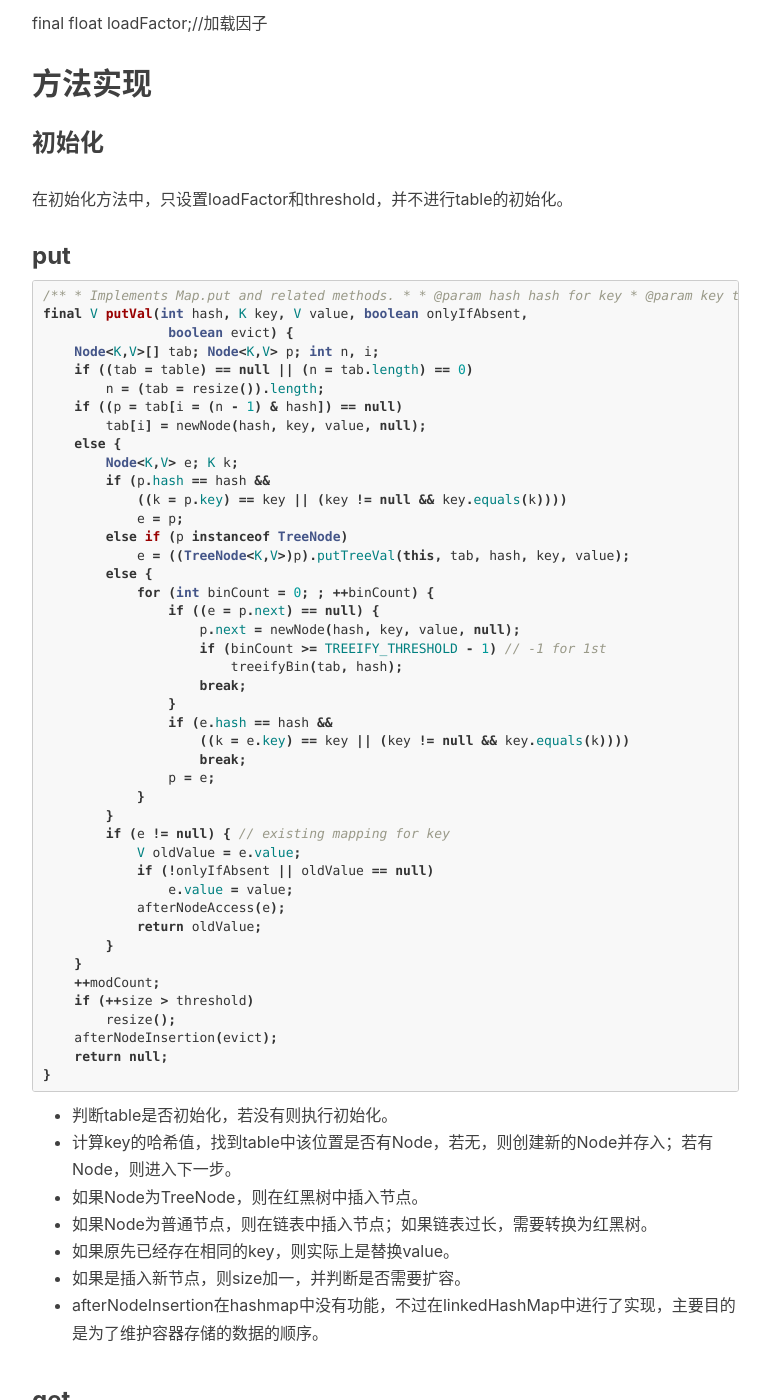
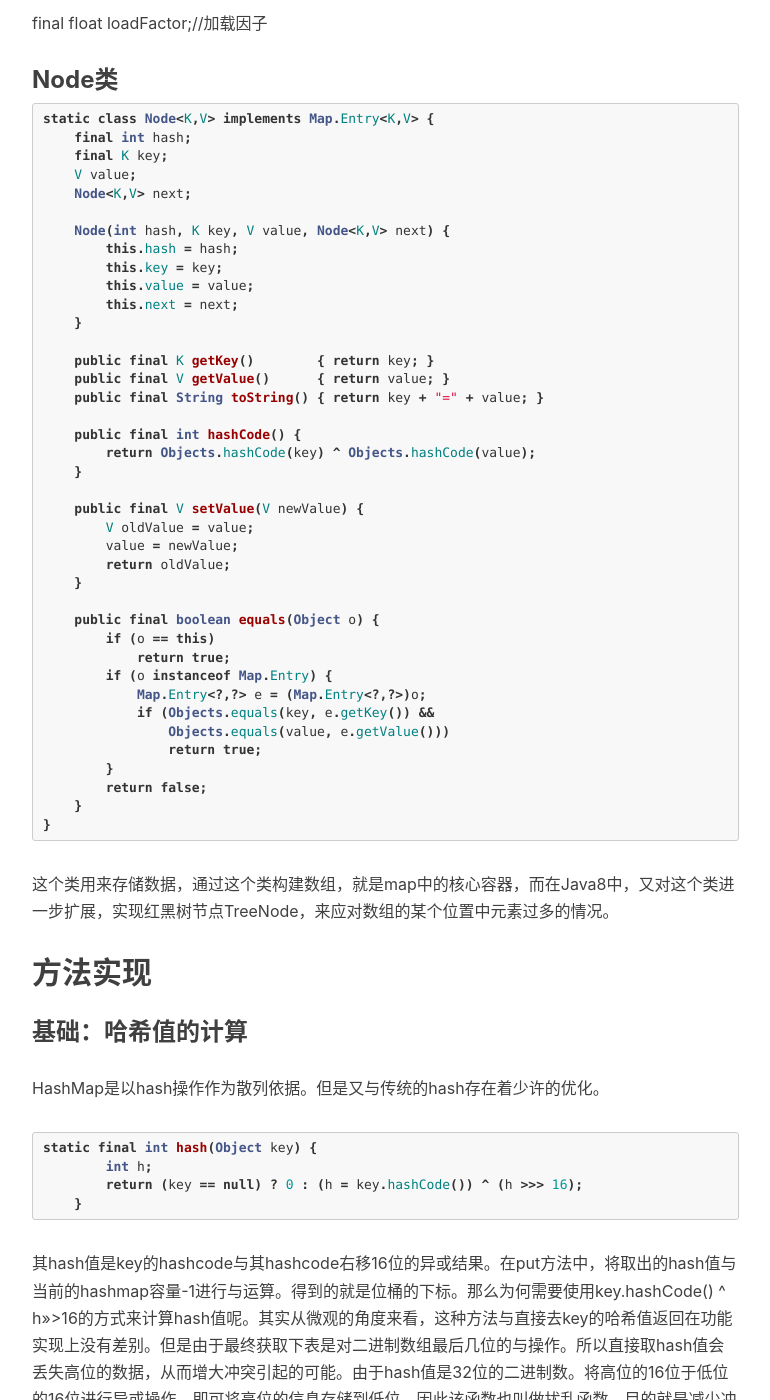
Before and after one commit to liuz2015/liuz2015.github.io, a Jekyll site: the page built from _posts/2018-08-24-java-hashmap.markdown, in a window 1280 px wide and 1400 px high, scrolled down 1378 px. Shown: the whole window, without its empty margins (233-1003 px from the left). Built offline with Jekyll 4.4.1, drawn with Linux system fonts in a browser that asks for light colours; nearby versions of some CDN libraries; comment, search, counter and statistics services are not loaded; some of the changed text lies outside the part shown.

Commit message:
更新java8 HashMap

````diff
--- a/_posts/2018-08-24-java-hashmap.markdown
+++ b/_posts/2018-08-24-java-hashmap.markdown
@@ -38,7 +38,62 @@ int threshold;//阈值 当实际节点个数超过(容量*填充因子)时进行
 
 final float loadFactor;//加载因子
 
+### Node类
+```java
+static class Node<K,V> implements Map.Entry<K,V> {
+    final int hash;
+    final K key;
+    V value;
+    Node<K,V> next;
+
+    Node(int hash, K key, V value, Node<K,V> next) {
+        this.hash = hash;
+        this.key = key;
+        this.value = value;
+        this.next = next;
+    }
+
+    public final K getKey()        { return key; }
+    public final V getValue()      { return value; }
+    public final String toString() { return key + "=" + value; }
+
+    public final int hashCode() {
+        return Objects.hashCode(key) ^ Objects.hashCode(value);
+    }
+
+    public final V setValue(V newValue) {
+        V oldValue = value;
+        value = newValue;
+        return oldValue;
+    }
+
+    public final boolean equals(Object o) {
+        if (o == this)
+            return true;
+        if (o instanceof Map.Entry) {
+            Map.Entry<?,?> e = (Map.Entry<?,?>)o;
+            if (Objects.equals(key, e.getKey()) &&
+                Objects.equals(value, e.getValue()))
+                return true;
+        }
+        return false;
+    }
+}
+```
+这个类用来存储数据，通过这个类构建数组，就是map中的核心容器，而在Java8中，又对这个类进一步扩展，实现红黑树节点TreeNode，来应对数组的某个位置中元素过多的情况。
+
 ## 方法实现
+
+### 基础：哈希值的计算
+
+HashMap是以hash操作作为散列依据。但是又与传统的hash存在着少许的优化。
+```java
+static final int hash(Object key) {
+        int h;
+        return (key == null) ? 0 : (h = key.hashCode()) ^ (h >>> 16);
+    }
+```
+其hash值是key的hashcode与其hashcode右移16位的异或结果。在put方法中，将取出的hash值与当前的hashmap容量-1进行与运算。得到的就是位桶的下标。那么为何需要使用key.hashCode() ^ h>>>16的方式来计算hash值呢。其实从微观的角度来看，这种方法与直接去key的哈希值返回在功能实现上没有差别。但是由于最终获取下表是对二进制数组最后几位的与操作。所以直接取hash值会丢失高位的数据，从而增大冲突引起的可能。由于hash值是32位的二进制数。将高位的16位于低位的16位进行异或操作，即可将高位的信息存储到低位。因此该函数也叫做扰乱函数。目的就是减少冲突出现的可能性。而官方给出的测试报告也验证了这一点。直接使用key的hash算法与扰乱函数的hash算法冲突概率相差10%左右。
 
 ### 初始化
 
@@ -284,11 +339,27 @@ final Node<K,V>[] resize() {
 }
 ```
 
+该方法用于对map进行扩容。
+- 判断原容量和阈值的大小，为0则进行初始化，过大则直接返回。
+- 将原容量oldCap和阈值oldThr乘以二得到newCap和newThr，代码使用了移位操作，更高效。
+- 创建一个新的容器（新数组newTab），长度设置为newCap。
+- 对原容器（数组）进行遍历，对遍历到的节点，先判断其类型。
+- 若为红黑树节点，调用split方法。
+- 若为链表节点，则继续进行遍历，重新计算位置并放入。
+- 计算位置的方法是，将同一桶中的元素根据(e.hash & oldCap)是否为0进行分割成两个不同的链表，为0就直接使用原索引，不为0说明hash值高位必不为0，在新数组中要向后移动oldCap的距离。
 
 
 ## 总结
 
 利用散列表的特性，hashMap在存取数据时可以做到O(1)的时间复杂度，不过当出现哈希碰撞，在一个桶里面，之前的实现方法都是使用链表，这就导致了最坏的情况下，存取数据的时间复杂度会是O(n)，而在Java8实现中，当链表长度过长，会将其调整为红黑树，使得时间复杂度可以控制在O(logn)，从而优化了hashMap的性能。
 
+Java7 与 Java8 中HashMap的对比：
+- Java8为**红黑树**+链表+数组的形式
+- hash值的计算方式不同
+- Java7table在创建hashmap时分配空间，而1.8在put的时候分配，如果table为空，则为table分配空间。
+- 在发生冲突，插入链中时，7是头插法，8是尾插法。
+- 在resize操作中，7需要重新进行index的计算，而8不需要，通过判断相应的位是0还是1，要么依旧是原index，要么是oldCap + 原index
+
+
 ## 参考资料
 - java源码
````
